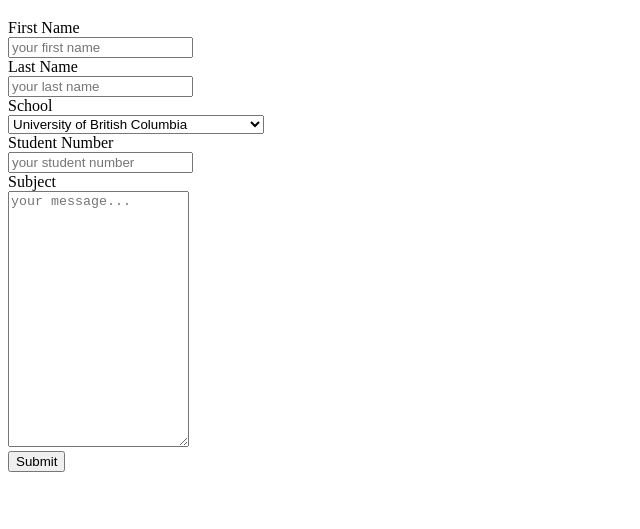
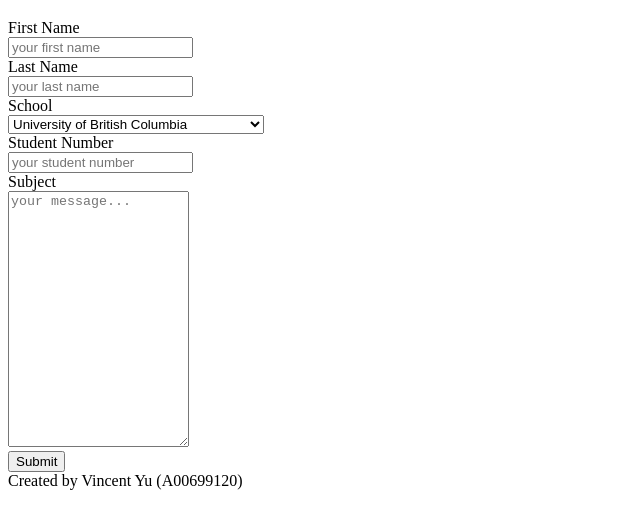
Before and after one commit to yuvincen/Lab_W14, a plain HTML site: page index.html in a window 1280 px wide. Shown: the part 61-590 px from the top of the page, without its empty margins (0-640 px from the left). Drawn offline with Linux system fonts and the light colour scheme.

Commit message:
Adding google font to index.html

```diff
--- a/index.html
+++ b/index.html
@@ -4,11 +4,14 @@
     <meta charset="UTF-8">
     <meta http-equiv="X-UA-Compatible" content="IE=edge">
     <meta name="viewport" content="width=device-width, initial-scale=1.0">
+    <link rel="preconnect" href="https://fonts.gstatic.com">
+    <link href="https://fonts.googleapis.com/css2?family=IBM+Plex+Serif:wght@300&display=swap" rel="stylesheet">
     <title>Form Services</title>
 </head>
 <body>
     <h1>E-Mail Form Submission</h1>
     <div class="container">
+        <div class="content">
             <form method="POST" action="https://simple-form.com/vincent.yu618@gmail.com">
                 <div class="row">
                     <div class="col-1">
@@ -58,5 +61,7 @@
                 </div>
             </form>
         </div>
+        <div class="footer">Created by Vincent Yu (A00699120)</div>
+    </div>
 </body>
 </html>
```
Lines whose indentation alone changed are shown as unchanged.
